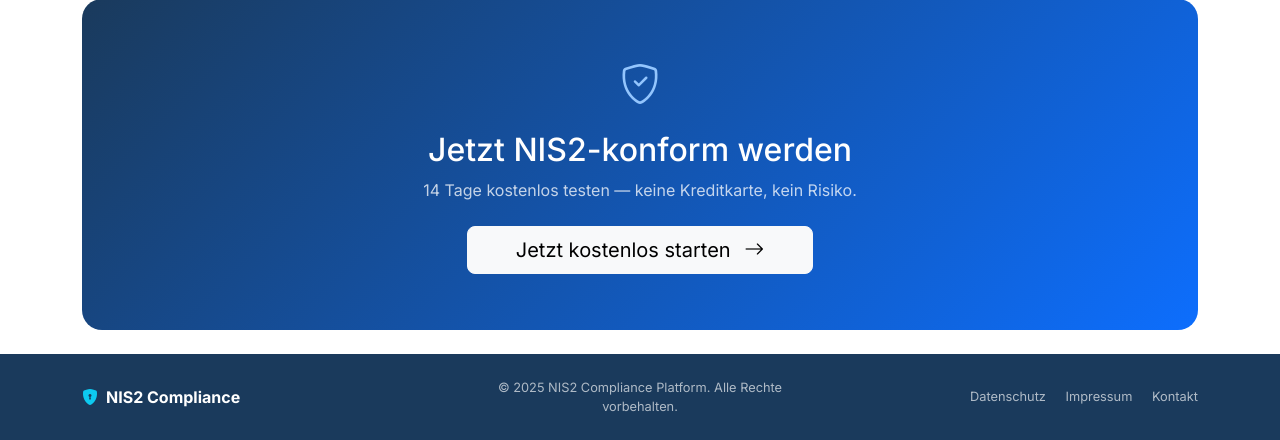
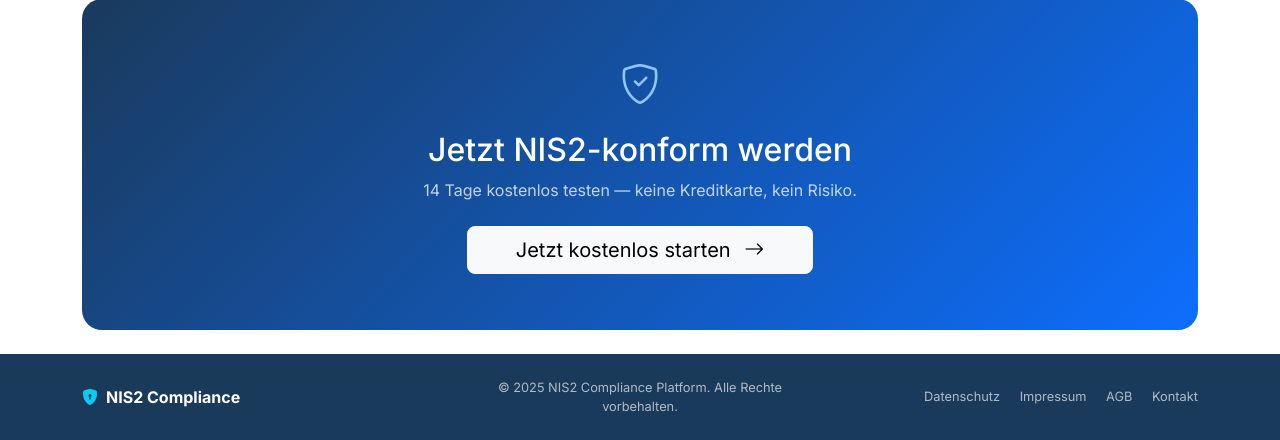
Before and after one commit to pilipandr770/NIS2, a Flask app: page / in a window 1280 px wide. Shown: the part 2509-2949 px from the top of the page. Run offline with Flask 3, Linux system fonts and the light colour scheme.

Commit message:
Fix landing footer: connect Impressum, AGB, Datenschutz links

```diff
--- a/templates/landing.html
+++ b/templates/landing.html
@@ -385,9 +385,10 @@
         © 2025 NIS2 Compliance Platform. Alle Rechte vorbehalten.
       </div>
       <div class="col-md-4 text-md-end" style="font-size:.8rem;">
-        <a href="#" class="me-3">Datenschutz</a>
-        <a href="#" class="me-3">Impressum</a>
-        <a href="mailto:info@nis2-compliance.de">Kontakt</a>
+        <a href="{{ url_for('legal.datenschutz') }}" class="me-3">Datenschutz</a>
+        <a href="{{ url_for('legal.impressum') }}" class="me-3">Impressum</a>
+        <a href="{{ url_for('legal.agb') }}" class="me-3">AGB</a>
+        <a href="mailto:info@andrii-it.de">Kontakt</a>
       </div>
     </div>
   </div>
```
